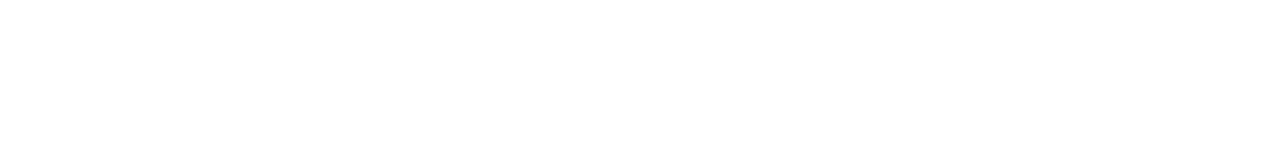
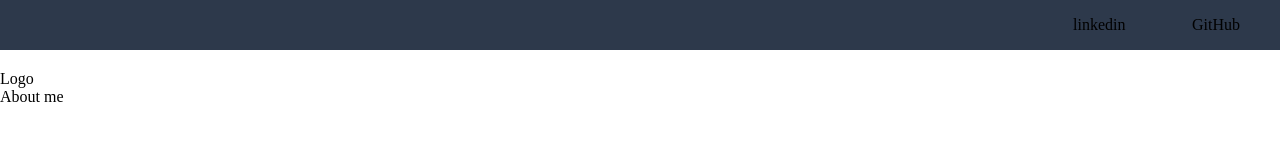
Before and after one commit to DanielLopez1/blog, a plain HTML site: page index.html in a window 1280 px wide. Drawn offline with Linux system fonts and the light colour scheme.

Commit message:
agregando estilos en el header

```diff
--- /dev/null
+++ b/css/main.css
@@ -0,0 +1,39 @@
+
+body{
+    margin: 0;
+    padding: 0;
+    position: fixed;
+    top: 0;
+    bottom: 0;
+    left: 0;
+    right: 0;
+}
+a{
+    text-decoration: none;
+    display: inline;
+    color: black;
+}
+
+header{
+    width: 100%;
+    height: 140px;
+    display: grid;
+    grid-template-rows: 1fr 1fr ;
+}
+
+header .header-icons-container{
+    width: 100%;
+    height: 50px;
+    display: grid;
+    background-color: #2d394b;
+}
+header .header-icons-container .icons{
+    width: 300px;
+    height: auto;
+    display: flex;
+    justify-items: flex-end;
+    align-items: center;
+    justify-content: space-between;
+    justify-self: end;
+    margin-right: 40px;
+}
--- a/index.html
+++ b/index.html
@@ -4,9 +4,27 @@
     <meta charset="UTF-8">
     <meta http-equiv="X-UA-Compatible" content="IE=edge">
     <meta name="viewport" content="width=device-width, initial-scale=1.0">
-    <title>Document</title>
+    <title>Mi blog</title>
+    <link rel="stylesheet" href="/css/main.css">
 </head>
 <body>
-
+    <header>
+        <section class="header-icons-container">
+            <div class="icons">
+                <a href=""></a>
+                <a href=""></a>
+                <a href="">linkedin</a>
+                <a href="">GitHub</a>
+            </div>
+        </section>
+        <nav>
+            <section class="nav-logo-container">
+                <a href="">Logo</a>
+            </section>
+            <section class="profile-link">
+                <a href="./perfil.html">About me</a>
+            </section>
+        </nav>
+    </header>
 </body>
 </html>
```
